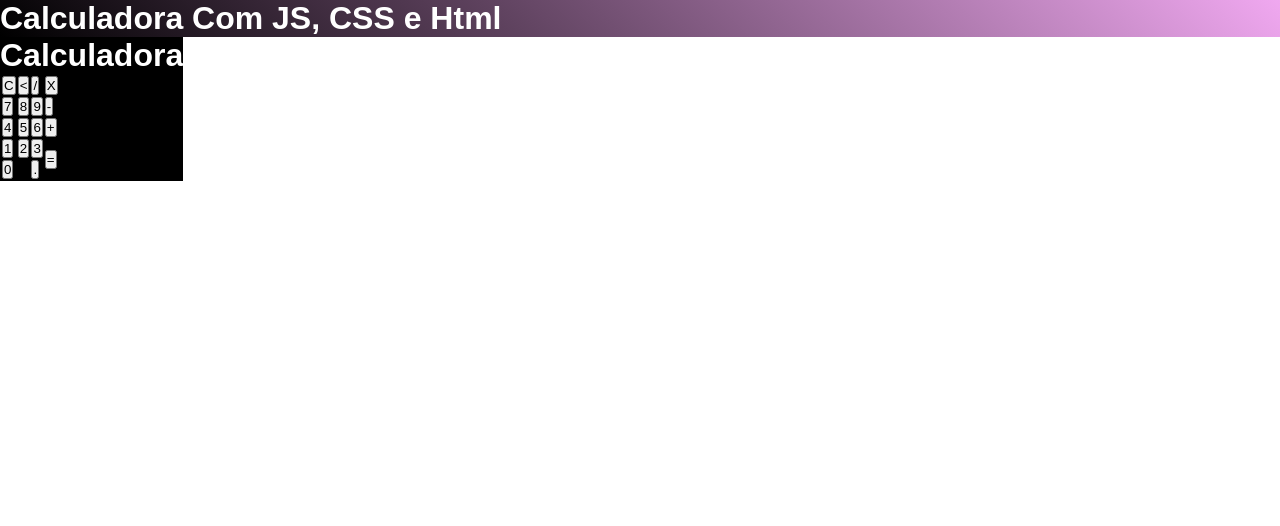
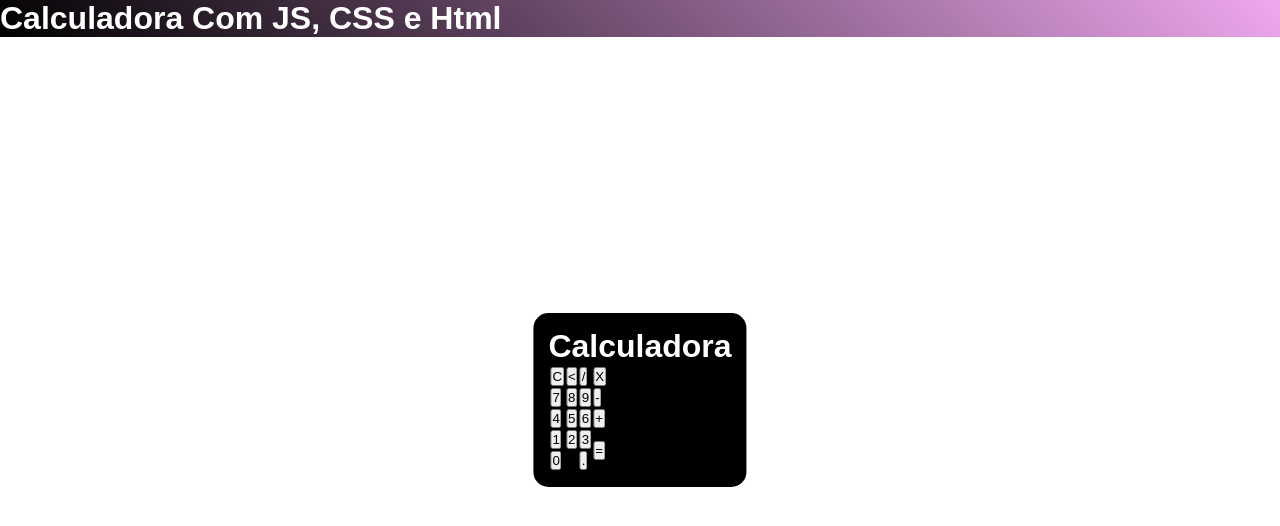
Before and after one commit to krisamorim/projects, a PHP site: page / in a window 1280 px wide. Shown: the top 526 px of the page. Run offline with PHP 8.4, Linux system fonts and the light colour scheme.

Commit message:
CSS da calc, centralizada e com cantos arredondados

```diff
--- a/JS-HTML-CSS_CALCULADORA/estilo.css
+++ b/JS-HTML-CSS_CALCULADORA/estilo.css
@@ -10,6 +10,15 @@
 }
 
 .calculadora {
-    position: absolute;
+    position: absolute; /*para ela ocpuar paenas o espaço dela */
     background-color: black;
+    /*colocar ela no centro*/
+    top: 50%;
+    left: 50%;
+    /*o tranforme é utilizado pq o canto superioro esquedo da div é centralizado qunado utilizamos o top e o left, para centralizar o centro da div com o centro da pagina utilizamos o tranform*/
+    transform: translate(-50%,-50%);
+    /*Arredondar os cantos*/
+    border-radius: 15px;
+    /*add espaço entre os elementos internos e a borda*/
+    padding: 15px;
 }
```
